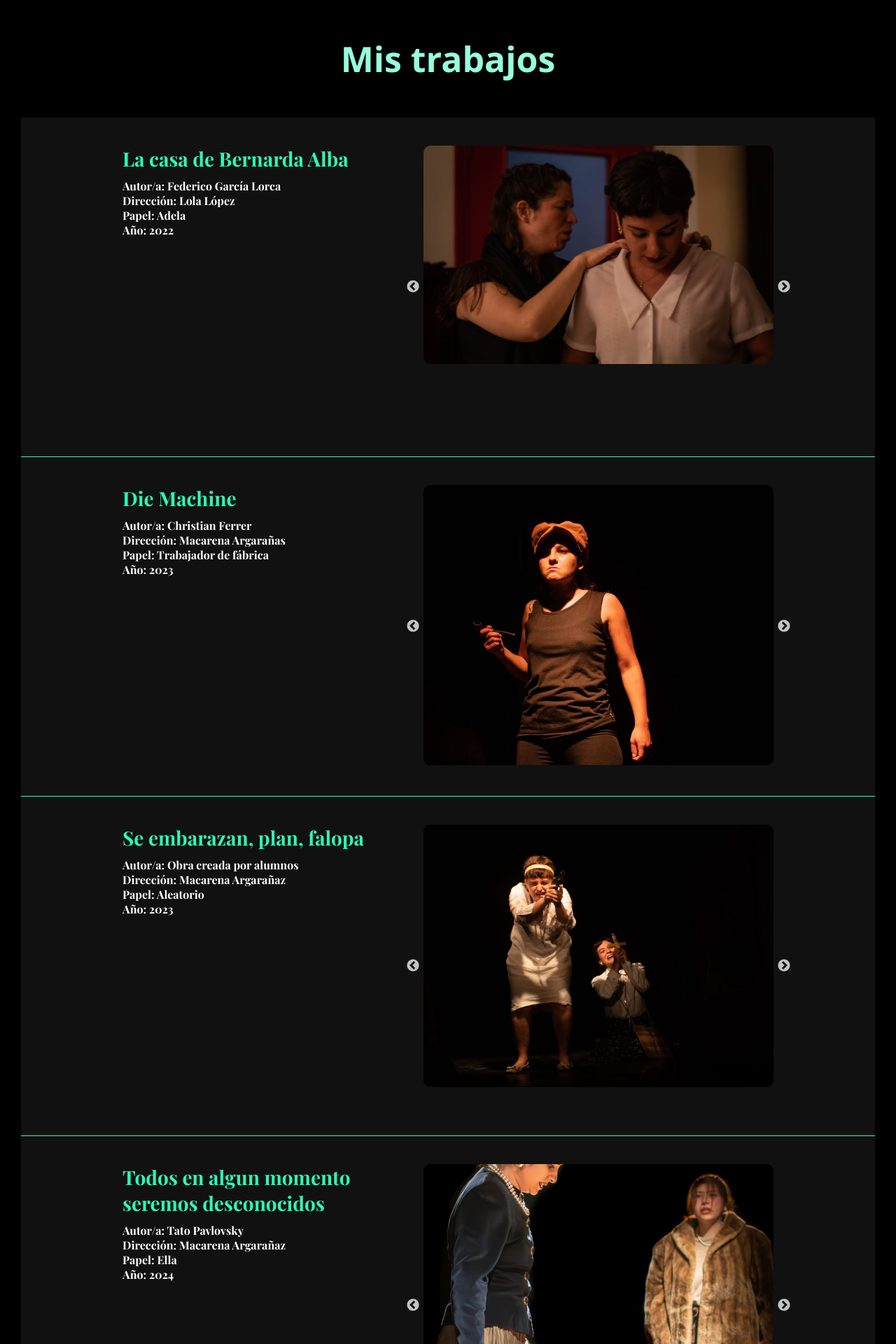
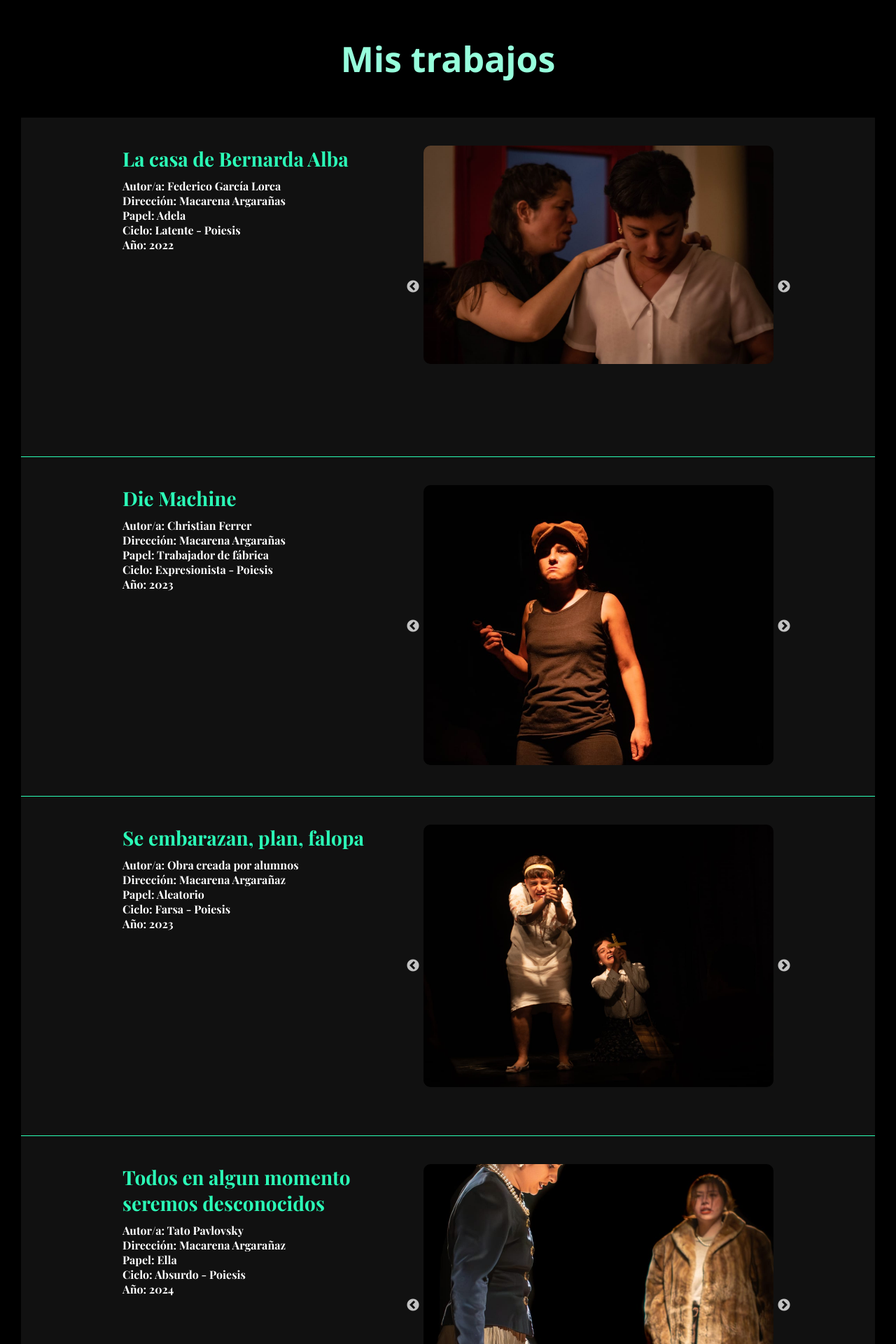
Before and after one commit to AgustinEA-dev/portfolio-milena-gracioso, a React (Create React App) app: page /mis-trabajos in a window 1280 px wide. Shown: the top 1920 px of the page at 70% size. Built offline with nearby package versions, Linux system fonts and the light colour scheme.

Commit message:
corrected opacity

```diff
--- a/src/components/cover/component-cover.jsx
+++ b/src/components/cover/component-cover.jsx
@@ -25,7 +25,7 @@ export function Cover() {
             </Link>
           </div>
         </div>
-        <div className="pseudo-element-decoration"></div>
+        <div class="cover-gradient-bottom"></div>
       </div>
     </section>
   );
--- a/src/components/cover/styles-cover.css
+++ b/src/components/cover/styles-cover.css
@@ -48,6 +48,10 @@
     animation-delay: 4s;
 }
 
+.cover-gradient-bottom {
+    display: none;
+}
+
 @keyframes floatBox {
 
     0%,
@@ -66,7 +70,7 @@ cover-text-container */
 .cover-text-container {
     position: absolute;
     top: 10%;
-    padding-left: 10px;
+    /* padding-left: 10px; */
     width: 60%;
     display: flex;
     flex-direction: column;
@@ -237,8 +241,19 @@ cover-text-container */
         background-position: 80% center;
         background-color: #000;
         background-image: url('../../../public/assets/imgs/img-portada.jpg');
-        background-position: center 190px;
-        border-radius: 0 20px;
+        background-position: center 200px;
+    }
+
+    .cover-gradient-bottom {
+        display: inline;
+        position: absolute;
+        bottom: 0;
+        left: 0;
+        width: 100%;
+        height: 150px;
+        background: linear-gradient(to bottom, rgba(0, 0, 0, 0) 0%, #000 100%);
+        pointer-events: none;
+        z-index: 1;
     }
 
     .cover-overlay {
--- a/src/components/cover/styles-nav.css
+++ b/src/components/cover/styles-nav.css
@@ -9,5 +9,5 @@ nav {
     justify-content: space-between;
     font-size: 15px;
     font-family: 'Segoe UI', Tahoma, Geneva, Verdana, sans-serif;
-    letter-spacing: 10px;
+    letter-spacing: 8px;
 }
--- a/src/components/work/component-play-item.jsx
+++ b/src/components/work/component-play-item.jsx
@@ -1,11 +1,8 @@
-// components/TrabajoItem.jsx
-// components/PlayItem.jsx
-import React from "react";
 import Slider from "react-slick";
 import "slick-carousel/slick/slick.css";
 import "slick-carousel/slick/slick-theme.css";
 
-export function PlayItem({ title, writer, director, rol, year, imgs }) {
+export function PlayItem({ cicle, title, writer, director, rol, year, imgs }) {
   const settings = {
     dots: false,
     infinite: true,
@@ -33,6 +30,9 @@ export function PlayItem({ title, writer, director, rol, year, imgs }) {
         </p>
         <p>
           <strong>Papel:</strong> {rol}
+        </p>
+        <p>
+          <strong>Ciclo:</strong> {cicle}
         </p>
         <p>
           <strong>Año:</strong> {year}
--- a/src/components/work/component-work-section.jsx
+++ b/src/components/work/component-work-section.jsx
@@ -7,10 +7,10 @@ export function WorkSection() {
     <section className="section-my-work">
       <h1>Mis trabajos</h1>
       <PlayItem
-        ciclo="Latente - Poiesis"
+        cicle="Latente - Poiesis"
         title="La casa de Bernarda Alba"
         writer="Federico García Lorca"
-        director="Lola López"
+        director="Macarena Argarañas"
         rol="Adela"
         year="2022"
         imgs={[
@@ -22,7 +22,7 @@ export function WorkSection() {
         ]}
       />
       <PlayItem
-        ciclo="Expresionista - Poiesis"
+        cicle="Expresionista - Poiesis"
         title="Die Machine"
         writer="Christian Ferrer"
         director="Macarena Argarañas"
@@ -37,7 +37,7 @@ export function WorkSection() {
         ]}
       />
       <PlayItem
-        ciclo="Farsa - Poiesis"
+        cicle="Farsa - Poiesis"
         title="Se embarazan, plan, falopa"
         writer="Obra creada por alumnos"
         director="Macarena Argarañaz"
@@ -53,7 +53,7 @@ export function WorkSection() {
         ]}
       />
       <PlayItem
-        ciclo="Absurdo - Poiesis"
+        cicle="Absurdo - Poiesis"
         title="Todos en algun momento seremos desconocidos"
         writer="Tato Pavlovsky"
         director="Macarena Argarañaz"
@@ -68,7 +68,7 @@ export function WorkSection() {
         ]}
       />
       <PlayItem
-        ciclo="Melodrama - Poiesis"
+        cicle="Melodrama - Poiesis"
         title="Pueblo chico infierno grande"
         writer="Obra creada por alumnos"
         director="Lola López"
```
